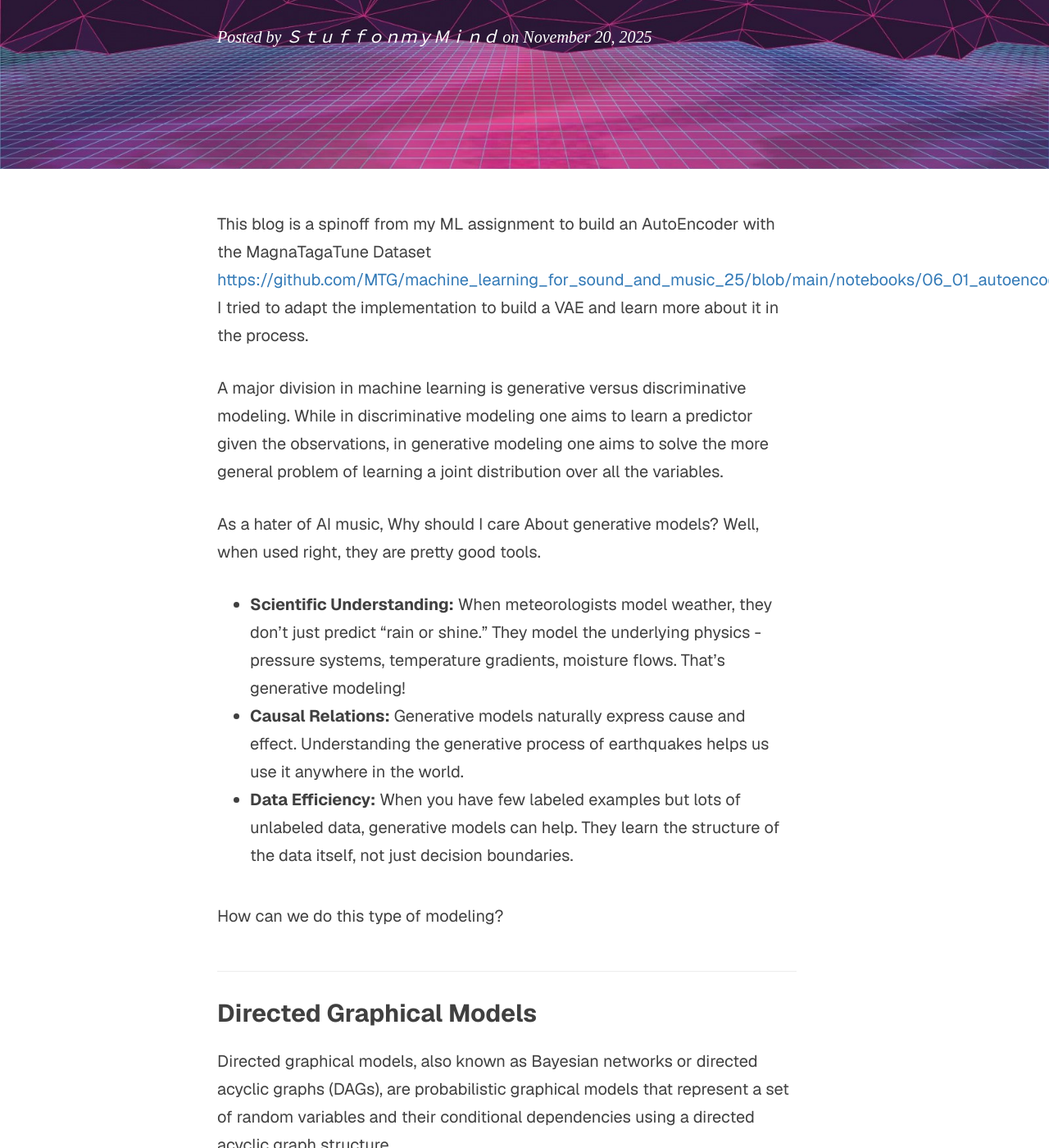
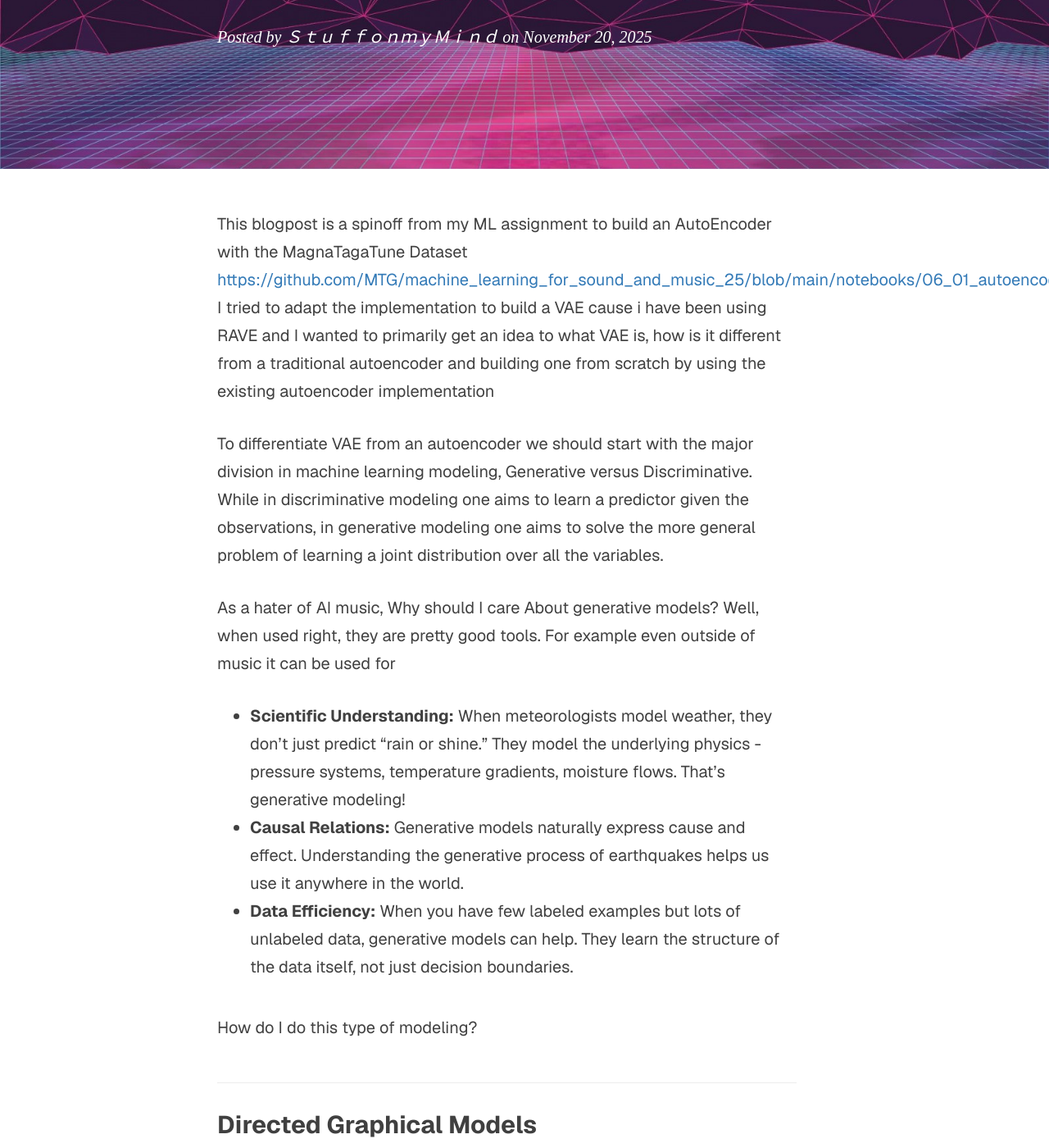
Before and after one commit to Sangarshanan/sangarshanan.github.io, a Jekyll site: the page built from _posts/2025-11-20-vae.md, in a window 1280 px wide and 1400 px high, scrolled down 316 px. Shown: the whole window at 82% size. Built offline with Jekyll 4.4.1, drawn with Linux system fonts in a browser that asks for light colours; nearby versions of some CDN libraries; comment, search, counter and statistics services are not loaded.

Commit message:
edits man

```diff
--- a/_posts/2025-11-20-vae.md
+++ b/_posts/2025-11-20-vae.md
@@ -8,17 +8,17 @@ tags:
     - nerd
 ---
 
-This blog is a spinoff from my ML assignment to build an AutoEncoder with the MagnaTagaTune Dataset <https://github.com/MTG/machine_learning_for_sound_and_music_25/blob/main/notebooks/06_01_autoencoders.ipynb> I tried to adapt the implementation to build a VAE and learn more about it in the process.
+This blogpost is a spinoff from my ML assignment to build an AutoEncoder with the MagnaTagaTune Dataset <https://github.com/MTG/machine_learning_for_sound_and_music_25/blob/main/notebooks/06_01_autoencoders.ipynb> I tried to adapt the implementation to build a VAE cause i have been using RAVE and I wanted to primarily get an idea to what VAE is, how is it different from a traditional autoencoder and building one from scratch by using the existing autoencoder implementation
 
-A major division in machine learning is generative versus discriminative modeling. While in discriminative modeling one aims to learn a predictor given the observations, in generative modeling one aims to solve the more general problem of learning a joint distribution over all the variables.
+To differentiate VAE from an autoencoder we should start with the major division in machine learning modeling, Generative versus Discriminative. While in discriminative modeling one aims to learn a predictor given the observations, in generative modeling one aims to solve the more general problem of learning a joint distribution over all the variables.
 
-As a hater of AI music, Why should I care About generative models? Well, when used right, they are pretty good tools.
+As a hater of AI music, Why should I care About generative models? Well, when used right, they are pretty good tools. For example even outside of music it can be used for
 
 - **Scientific Understanding:** When meteorologists model weather, they don't just predict "rain or shine." They model the underlying physics - pressure systems, temperature gradients, moisture flows. That's generative modeling!
 - **Causal Relations:** Generative models naturally express cause and effect. Understanding the generative process of earthquakes helps us use it anywhere in the world.
 - **Data Efficiency:** When you have few labeled examples but lots of unlabeled data, generative models can help. They learn the structure of the data itself, not just decision boundaries.
 
-How can we do this type of modeling?
+How do I do this type of modeling?
 
 ## Directed Graphical Models
 
```
Also changed, not shown: _posts/2025-12-11-one-line-music.md (+4 -4 lines).
